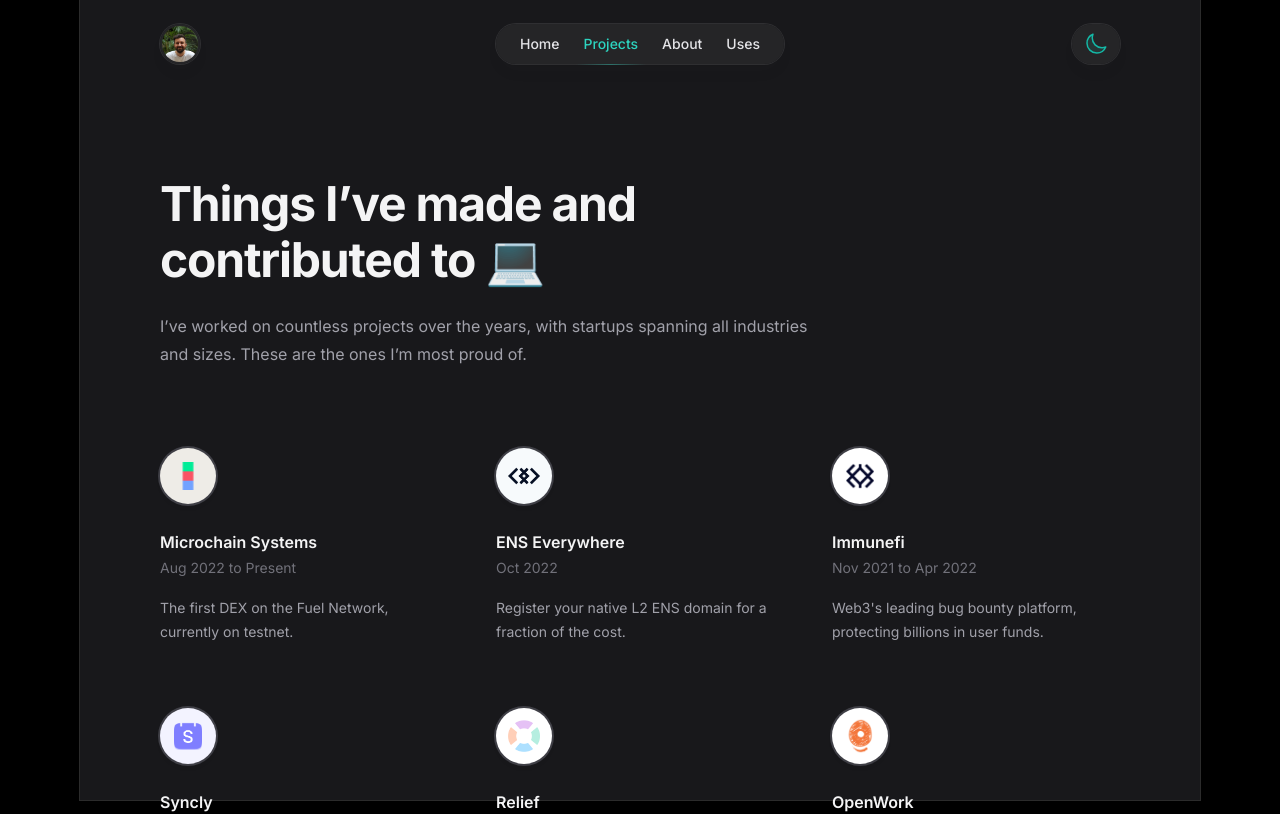
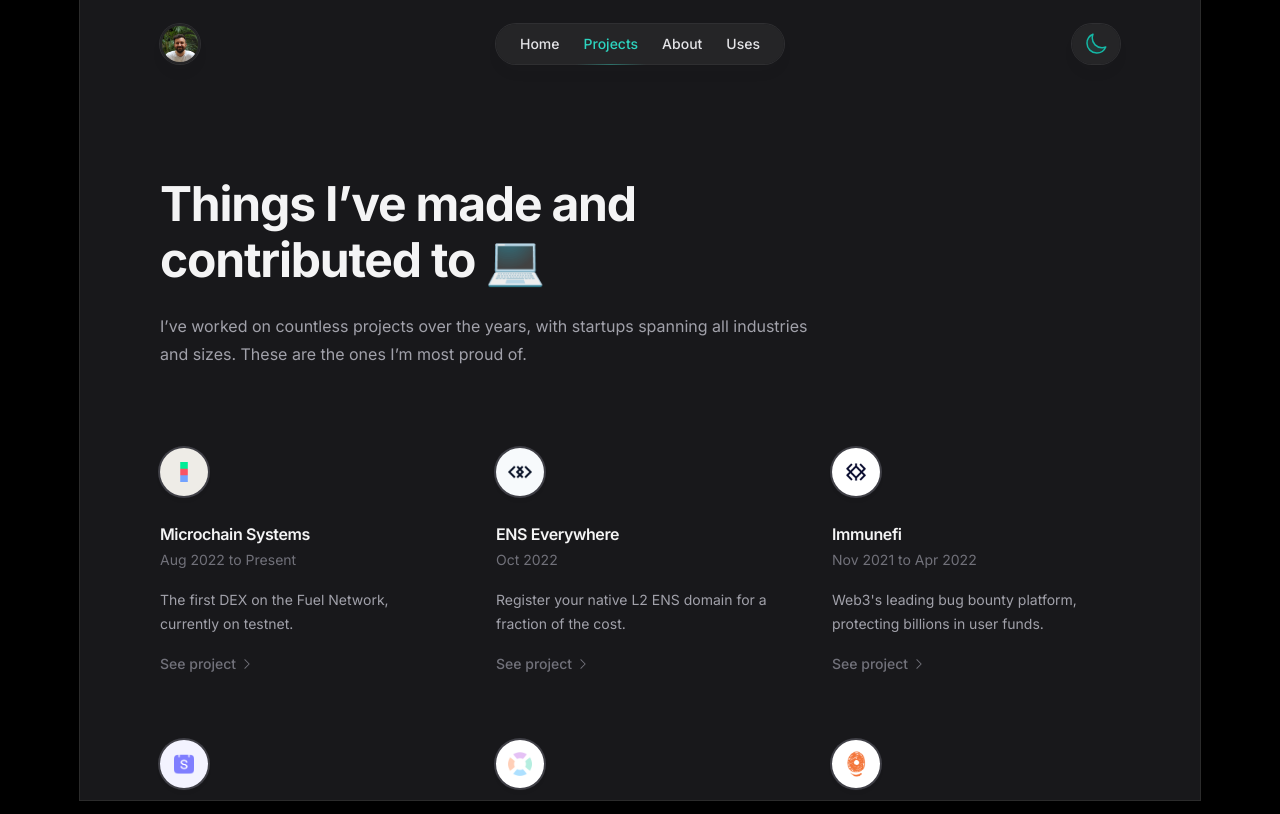
Before and after one commit to CharlyMartin/portfolio, a Next.js app: page /projects in a window 1280 px wide. Shown: the top 814 px of the page. Built offline with nearby package versions, Linux system fonts and the light colour scheme.

Commit message:
Update Card component

```diff
--- a/src/components/blocks/card/index.tsx
+++ b/src/components/blocks/card/index.tsx
@@ -37,10 +37,15 @@ type CardTitleProps<T extends React.ElementType> = {
 function CardTitle<T extends React.ElementType = "h2">(
   props: CardTitleProps<T>
 ) {
-  const { as: Component = "h2", href, children } = props;
+  const { as: Component = "h2", href, children, className } = props;
 
   return (
-    <Component className="text-base font-semibold tracking-tight text-zinc-800 dark:text-zinc-100">
+    <Component
+      className={clsx(
+        "text-base font-semibold tracking-tight text-zinc-800 dark:text-zinc-100",
+        className
+      )}
+    >
       {href ? <CardLink href={href}>{children}</CardLink> : children}
     </Component>
   );
@@ -49,13 +54,19 @@ function CardTitle<T extends React.ElementType = "h2">(
 // Card Description
 type CardDescriptionProps = {
   children: React.ReactNode;
+  className?: string;
 };
 
 export function CardDescription(props: CardDescriptionProps) {
-  const { children } = props;
+  const { children, className } = props;
 
   return (
-    <p className="relative z-10 mt-2 text-sm text-zinc-600 dark:text-zinc-400">
+    <p
+      className={clsx(
+        "relative z-10 mt-2 text-sm text-zinc-600 dark:text-zinc-400",
+        className
+      )}
+    >
       {children}
     </p>
   );
@@ -91,10 +102,10 @@ export function CardCta(props: CardCtaProps) {
   return (
     <div
       aria-hidden="true"
-      className="relative z-10 mt-4 flex items-center text-sm font-medium text-teal-500"
+      className="relative z-10 mt-4 flex items-center text-sm font-medium text-zinc-400 transition-colors group-hover:text-teal-500 dark:text-zinc-500"
     >
       {children}
-      <Icons.ChevronRight className="ml-1 h-4 w-4 stroke-current" />
+      <Icons.ChevronRight className="ml-1 h-3.5 w-3.5 stroke-current" />
     </div>
   );
 }
@@ -133,7 +144,7 @@ export function CardEyebrow<T extends React.ElementType = "p">(
           className="absolute inset-y-0 left-0 flex items-center"
           aria-hidden="true"
         >
-          <span className="h-4 w-0.5 rounded-full bg-zinc-200 dark:bg-zinc-500" />
+          <span className="h-3.5 w-0.5 rounded-full bg-zinc-200 dark:bg-zinc-500" />
         </span>
       )}
       {children}
--- a/src/components/blocks/project/index.tsx
+++ b/src/components/blocks/project/index.tsx
@@ -1,22 +1,19 @@
 import clsx from "clsx";
 import Image from "next/image";
-import type { LinkProps } from "next/link";
 
 import Card from "@/components/blocks/card";
 import { formatProjectDates } from "@/lib/format-date";
 import type { ProjectPreview } from "@/types";
 
-type Props = ProjectPreview & {
-  link: LinkProps;
-};
+type Props = ProjectPreview;
 
 export default function Project(props: Props) {
-  const { name, logo, description, link, dates } = props;
+  const { name, logo, description, dates, slug } = props;
   const formattedDates = formatProjectDates(dates, { month: "short" });
 
   return (
     <Card as="li" key={name}>
-      <div className="z-10">
+      <div className="z-10 mb-6">
         {logo && (
           <ImageBackground
             style={{ backgroundColor: "#fff", padding: "14px", ...logo.style }}
@@ -41,9 +38,7 @@ export default function Project(props: Props) {
         )}
       </div>
 
-      <h2 className="mt-6 text-base font-semibold text-zinc-800 dark:text-zinc-100">
-        <Card.Link href={link.href}>{name}</Card.Link>
-      </h2>
+      <Card.Title href={`/projects/${slug}`}>{name}</Card.Title>
       <Card.Eyebrow
         as="time"
         dateTime={dates.end?.toLocaleDateString()}
@@ -54,10 +49,7 @@ export default function Project(props: Props) {
 
       <Card.Description>{description}</Card.Description>
 
-      {/* <p className="relative z-10 mt-5 flex items-center text-sm font-medium text-zinc-400 transition group-hover:text-teal-500 dark:text-zinc-200">
-        <LinkIcon className="h-4 w-4 flex-none" />
-        <span className="ml-2">{getHostname(link.href.toString())}</span>
-      </p> */}
+      <Card.Cta>See project</Card.Cta>
     </Card>
   );
 }
@@ -71,7 +63,7 @@ function ImageBackground(props: ImageCircleProps) {
     <div
       className={clsx(
         className,
-        "flex h-14 w-14 items-center justify-center rounded-full shadow-md shadow-zinc-800/5 ring-2 ring-zinc-200/20 dark:ring-zinc-700"
+        "flex h-12 w-12 items-center justify-center rounded-full shadow-md shadow-zinc-800/5 ring-2 ring-zinc-200/20 dark:ring-zinc-700"
       )}
       {...rest}
     >
--- a/src/components/sections/projects/index.tsx
+++ b/src/components/sections/projects/index.tsx
@@ -21,13 +21,7 @@ export default function Projects(props: Props) {
       {...rest}
     >
       {data.map(function renderProjects(project, i) {
-        return (
-          <Project
-            key={i}
-            link={{ href: "projects/" + project.slug }}
-            {...project}
-          />
-        );
+        return <Project key={i} {...project} />;
       })}
     </ul>
   );
```
